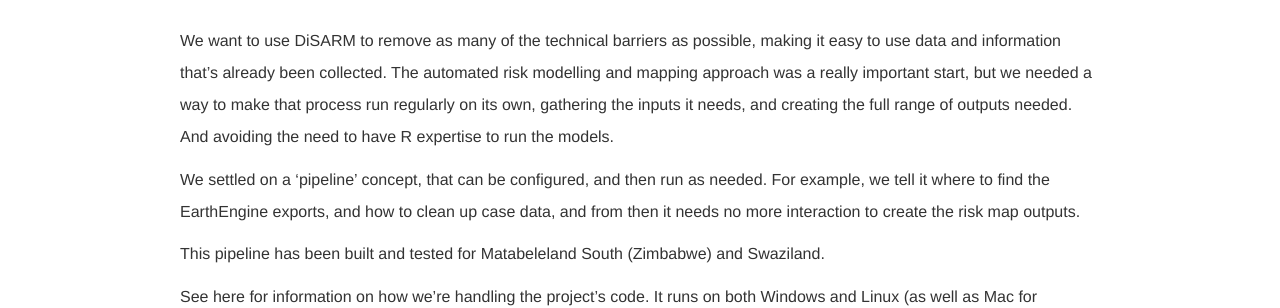
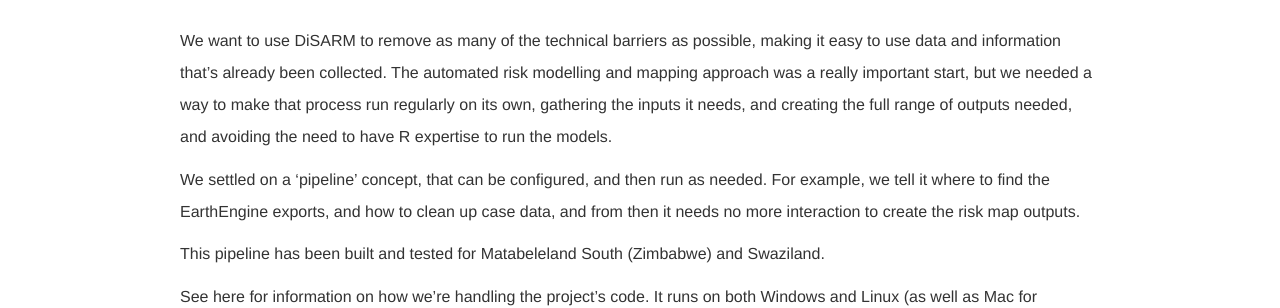
Before and after one commit to disarm-platform/disarm-website, a Jekyll site: the page built from _progress_updates/2016-06-03-built-first-version-of-the-'pipeline'.md, in a window 1280 px wide and 1377 px high. Shown: the part 785-1093 px from the top of the window. Built offline with Jekyll 4.4.1, drawn with Linux system fonts in a browser that asks for light colours; some web fonts are replaced.

Commit message:
Text correction 2

```diff
--- a/_progress_updates/2016-06-03-built-first-version-of-the-'pipeline'.md
+++ b/_progress_updates/2016-06-03-built-first-version-of-the-'pipeline'.md
@@ -6,7 +6,7 @@
 published: true
 ---
 
-We want to use DiSARM to remove as many of the technical barriers as possible, making it easy to use data and information that’s already been collected. The automated risk modelling and mapping approach was a really important start, but we needed a way to make that process run regularly on its own, gathering the inputs it needs, and creating the full range of outputs needed. And avoiding the need to have R expertise to run the models.
+We want to use DiSARM to remove as many of the technical barriers as possible, making it easy to use data and information that’s already been collected. The automated risk modelling and mapping approach was a really important start, but we needed a way to make that process run regularly on its own, gathering the inputs it needs, and creating the full range of outputs needed, and avoiding the need to have R expertise to run the models.
 
 We settled on a ‘pipeline’ concept, that can be configured, and then run as needed. For example, we tell it where to find the EarthEngine exports, and how to clean up case data, and from then it needs no more interaction to create the risk map outputs.
 
```
